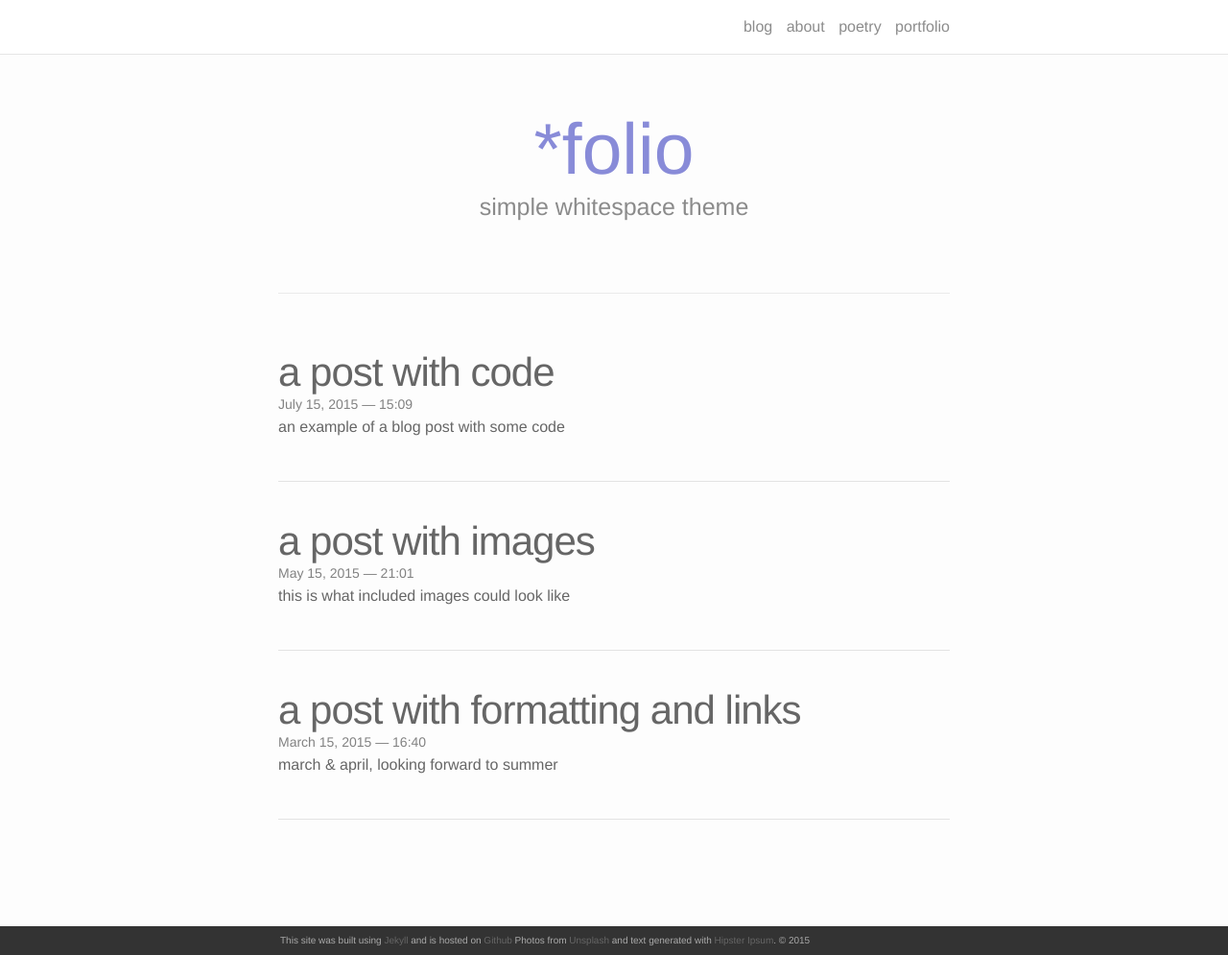
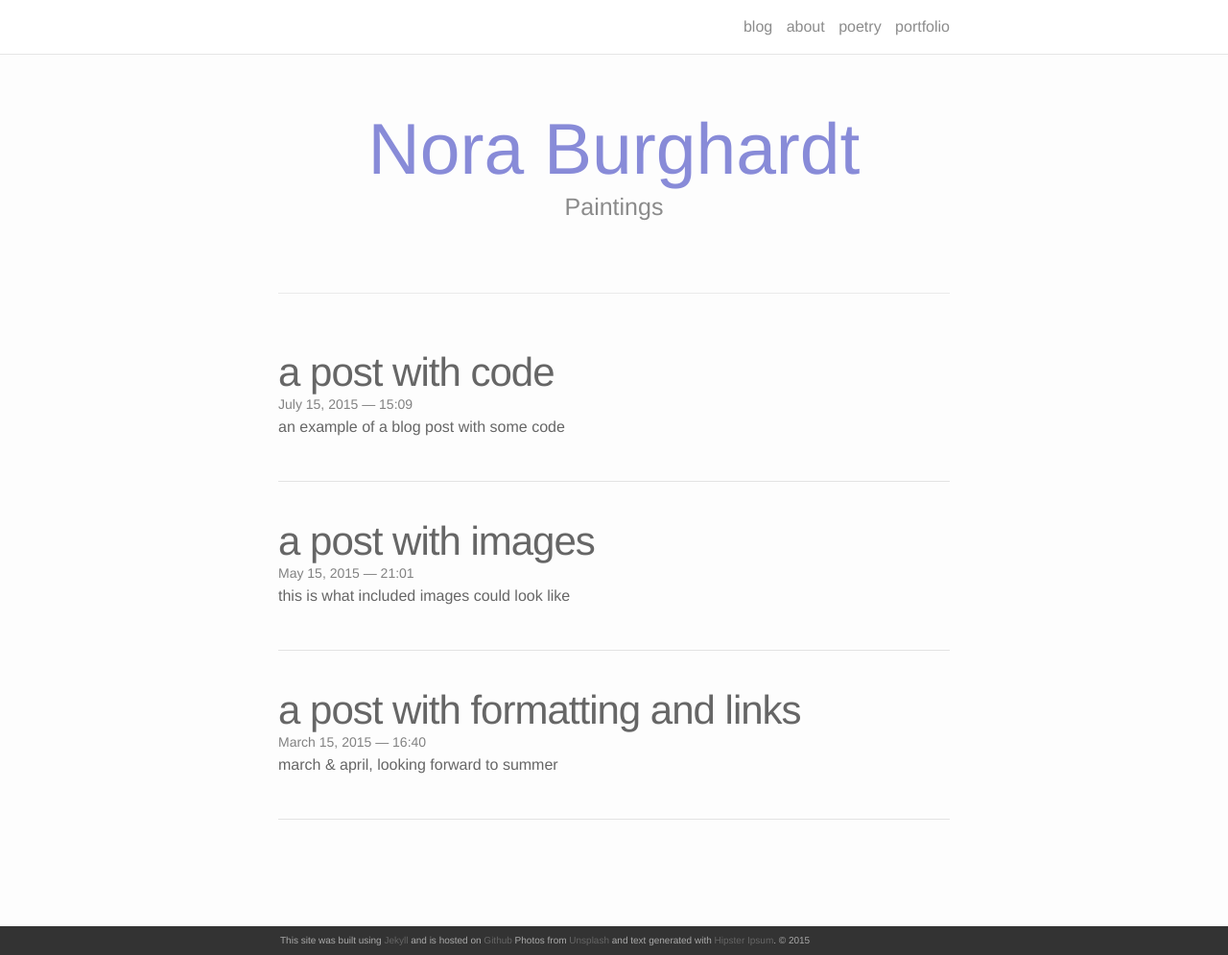
Before and after one commit to Nora-Burghardt/Website, a Jekyll site: the page built from index.html, in a window 1280 px wide and 995 px high. Shown: the whole window at 96% size. Built offline with Jekyll 4.4.1, drawn with Linux system fonts in a browser that asks for light colours; nearby versions of some CDN libraries; the list of posts is cut into pages by our own code.

Commit message:
customized the front page some more

```diff
--- a/index.html
+++ b/index.html
@@ -3,8 +3,8 @@
 ---
 
 <div class="header-bar">
-  <h1>*folio</h1>
-  <h2>simple whitespace theme</h2>
+  <h1>Nora Burghardt</h1>
+  <h2>Paintings</h2>
   <br/>
   <hr>
   <br/>
```
